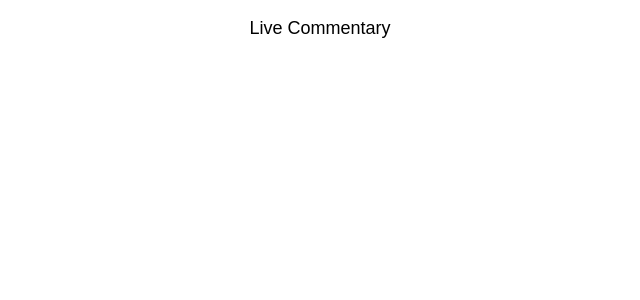
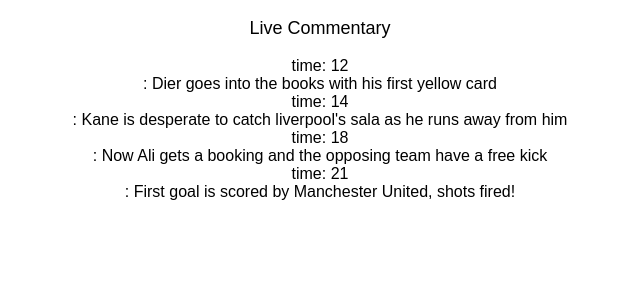
Before and after one commit to starfrogsplash/Sports-Commentary, a React (Create React App) app: page / in a window 1280 px wide. Shown: the top 300 px of the page, without its empty margins (320-960 px from the left). Built offline with nearby package versions, Linux system fonts and the light colour scheme.

Commit message:
rendered data on view

```diff
--- a/src/App.js
+++ b/src/App.js
@@ -4,18 +4,24 @@ import './App.css';
 class App extends Component {
 
    data = {
-      '12': "Dier goes into the books with his first yellow card",
-      '14': "Kane is desperate to catch liverpool's sala as he runs away from him",
+      '12' : "Dier goes into the books with his first yellow card",
+      '14' : "Kane is desperate to catch liverpool's sala as he runs away from him",
       '18' : "Now Ali gets a booking and the opposing team have a free kick",
       '21' : "First goal is scored by Manchester United, shots fired!"
    }
 
   render() {
+
     return (
       <div className="App">
-        <p className="App-intro">
-          Live Commentary
-        </p>
+        <p className="App-intro"> Live Commentary </p>
+        {Object.keys(this.data).map(key => (
+          <div>
+            <div> time: {key} </div>
+            <div> : {this.data[key]} </div>
+          </div>
+        ))
+        }
       </div>
     );
   }
```
